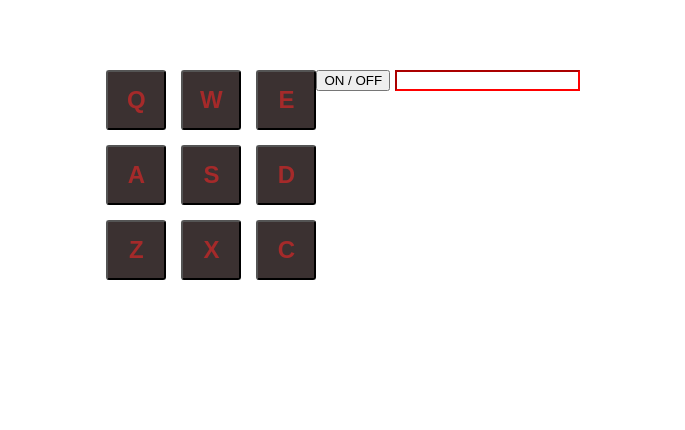
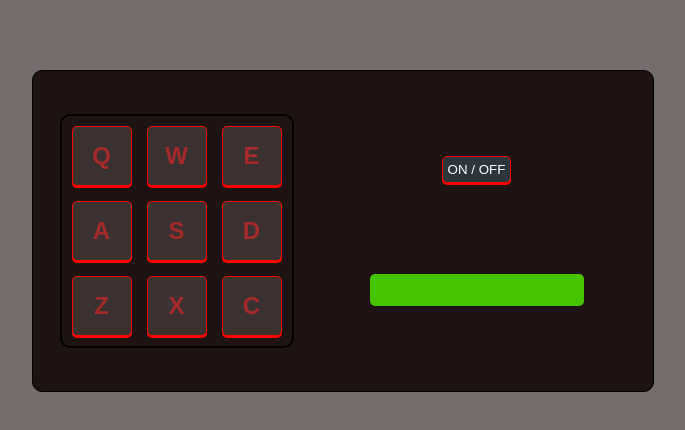
Before and after one commit to CoderKlemen/freecodecamp_challenges, a React (Create React App) app in the folder drum-machine/: page / in a window 1280 px wide. Shown: the top 430 px of the page, without its empty margins (297-982 px from the left). Built offline with nearby package versions, Linux system fonts and the light colour scheme.

Commit message:
css mostly done; display of effect in input done -> test fails???;

```diff
--- a/drum-machine/src/App.css
+++ b/drum-machine/src/App.css
@@ -1,8 +1,26 @@
+@import url("https://fonts.googleapis.com/css?family=Orbitron");
+
+body {
+    background-color: #726E6D;
+}
+
+html {
+    margin-top: 70px;
+    display: flex;
+    align-content: center;
+    justify-content: center;
+}
+
 
 #drum-machine {
     text-align: center;
     display: flex;
-    align-content: center;
-    justify-content: center;
-    margin-top: 70px;
+    align-items: center;
+    justify-content: space-around;
+    border: 1px solid black;
+    width: 600px;
+    height: 300px;
+    background-color: #1D1313;
+    padding: 10px;
+    border-radius: 10px;
 }
--- a/drum-machine/src/App.js
+++ b/drum-machine/src/App.js
@@ -1,30 +1,28 @@
 import React, { Component } from 'react';
-import Controls from './Controls';
 import './App.css';
 import Keypad from './Keypad';
+import Controls from './Controls';
 
 class App extends Component {
   constructor(props) {
     super(props);
 
     this.state = {
-      Q: false,
-      W: false,
-      E: false,
-      A: false,
-      S: false,
-      d: false,
-      Z: false,
-      X: false,
-      C: false
+      pressed: ''
     }
   }
+
+  handleText = (dp) => {
+    this.setState({
+      pressed: dp,
+    });
+  };
 
   render() {
     return (
       <div id="drum-machine">
-        <Keypad />
-        <Controls />
+          <Keypad handleText={this.handleText}/>
+          <Controls pressed={this.state.pressed}/>
       </div>
     );
   }
--- a/drum-machine/src/Controls.css
+++ b/drum-machine/src/Controls.css
@@ -1,4 +1,42 @@
-input {
-    /* border: none; */
+.controls {
+    display: flex;
+    flex-direction: column;
+    justify-content: space-between;
+    height: 50%;
+    width: 50%;
+    align-items: center;
+}
+
+.controls input {
+    border: none;
+    user-select: none;
+    /* background-color: #10710C;  za ugasnjen*/
+    background-color: #47C300;
+    border-radius: 5px;
+    color: white;
+    font-family: 'Orbitron', sans-serif;
+    text-align: center;
+    text-transform: uppercase;
+    width: 70%;
+    height: 30px;
+}
+
+.controls button {
+    background-color: #2C3539;
+    border: 1px solid black;
+    border-radius: 5px;
+    color: white;
+    padding: 5px;
     border-color: red;
+    box-shadow: 0 2px red;
 }
+
+.controls button:hover {
+    cursor: pointer;
+    background-color: #4A4645;
+}
+
+.controls button:active {
+  box-shadow: 0 2px red;
+  transform: translateY(1px);
+}
--- a/drum-machine/src/Controls.js
+++ b/drum-machine/src/Controls.js
@@ -8,12 +8,15 @@ class Controls extends Component {
         super(props);
     }
 
+    handleButton = (event) => {
+        event.preventDefault();
+    }
 
     render() {
         return (
-            <div>
-                <button>ON / OFF</button>  {/* own function */}
-                <input />
+            <div className="controls">
+                <button onClick={this.handleButton}>ON / OFF</button>
+                <input id="display" value={this.props.pressed}/>
             </div>
         );
     }
--- a/drum-machine/src/Drumpad.css
+++ b/drum-machine/src/Drumpad.css
@@ -1,17 +1,29 @@
 .drum-pad {
     width: 60px;
     height: 60px;
+    border-radius: 5px;
+    background-color: #3B3131;
+    border: none;
 }
 
 .drum-pad button{
     background-color: #3B3131;
-    border-radius: 3px;
+    border-radius: 5px;
+    border: 1px solid black;
     color: #A52A2A;
     font-size: 24px;
     width: 100%;
     height: 100%;
+    padding: 5px;
+    border-color: red;
+    box-shadow: 0 2px red;
 }
 .drum-pad button:hover {
     cursor: pointer;
     color: red;
 }
+
+.drum-pad button:active {
+    box-shadow: 0 2px red;
+    transform: translateY(1px);
+  }
--- a/drum-machine/src/Drumpad.js
+++ b/drum-machine/src/Drumpad.js
@@ -12,10 +12,10 @@ class Drumpad extends Component {
 
     handleClick(event) {
         event.preventDefault();
-        // console.log(this.props.value);
         let audio = new Audio(sounds[this.props.value].link);
         audio.load();
         audio.play();
+        this.props.handleText(sounds[this.props.value].name);
     }
 
     render() {
--- a/drum-machine/src/Keypad.css
+++ b/drum-machine/src/Keypad.css
@@ -3,4 +3,8 @@
     grid-template-columns: 1fr 1fr 1fr;
     grid-template-rows: 1fr 1fr 1fr;
     grid-gap: 15px;
+    background-color: #1D1313;
+    padding: 10px;
+    border-radius: 10px;
+    border: 2px solid black;
 }
--- a/drum-machine/src/Keypad.js
+++ b/drum-machine/src/Keypad.js
@@ -7,11 +7,12 @@ import { keys, sounds } from './Variables'
 class Keypad extends Component {
     constructor(props) {
         super(props);
+
     }
 
     render() {
 
-        const drumpadKeys = keys.map( item => <Drumpad key={item} value={item} />)
+        const drumpadKeys = keys.map( item => <Drumpad key={item} value={item} handleText={this.props.handleText}/>)
 
         return (
             <div className="keypad">
```
